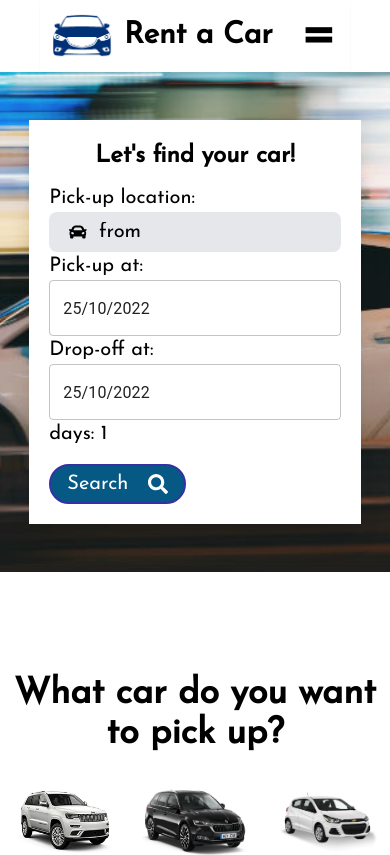
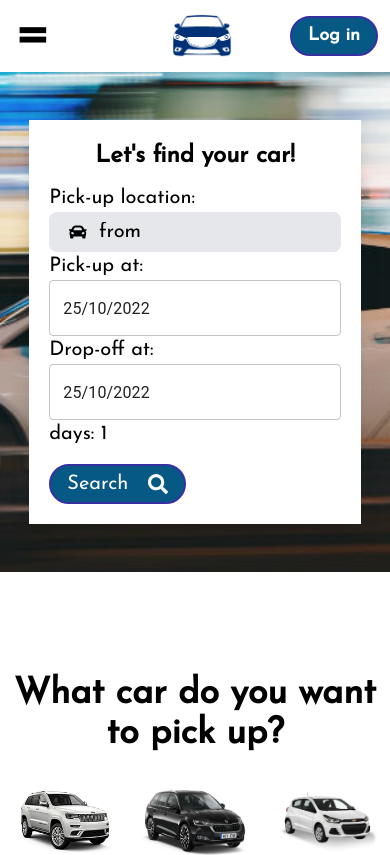
Before and after one commit to zradev/rent-a-car, a React (Create React App) app in the folder client/: page / in a window 390 px wide. Shown: the top 855 px of the page. Built offline with nearby package versions, Linux system fonts and the light colour scheme.

Commit message:
Add UserBubble component in client

```diff
--- /dev/null
+++ b/client/src/components/auth/UserBubble.tsx
@@ -0,0 +1,46 @@
+import React, { useState, useContext } from "react";
+import AuthContext from "../../context/AuthProvider";
+import { Link } from "react-router-dom";
+
+const UserBubble = () => {
+  const [isOpen, setIsOpen] = useState(false);
+  const { logout, auth } = useContext(AuthContext);
+  return (
+    <div
+      className="relative flex flex-col justify-center items-center text-center select-none bg-gray-200 rounded-full w-[40px] h-[40px] md:w-9 md:h-9 md:ml-3 cursor-pointer border hover:border-gray-300"
+      onClick={() => {
+        setTimeout(() => setIsOpen((prev) => !prev), 100);
+      }}
+    >
+      {
+        // display profile picture if you add file system to store images
+      }
+      <p className="m-auto"> {auth?.firstName[0].toLocaleUpperCase()}</p>
+      {isOpen && (
+        <ul
+          className={`fixed md:absolute top-[10%] md:top-[100%] w-full h-full md:h-auto md:w-[115px] bg-white pt-[105px] md:p-3 text-xl md:text-md text-black md:text-gray-600 md:font-thin  rounded md:border mt-1 cursor-default ${
+            isOpen &&
+            "flex flex-col gap-4 left-[200%] md:left-auto slide-in-left md:animate-none"
+          }`}
+        >
+          <li className="hover:text-gray-800">
+            <Link to="/profile">Profile</Link>
+          </li>
+          {auth?.role === "admin" && (
+            <li>
+              <Link to="/new-car">Add Car</Link>
+            </li>
+          )}
+          <li>
+            <Link to="/my-rents">My Rents</Link>
+          </li>
+          <li>
+            <button onClick={logout}>Sign out</button>
+          </li>
+        </ul>
+      )}
+    </div>
+  );
+};
+
+export default UserBubble;
--- a/client/src/components/header/components/Navbar.tsx
+++ b/client/src/components/header/components/Navbar.tsx
@@ -2,23 +2,25 @@ import React, { useState, useContext } from "react";
 import { Link } from "react-router-dom";
 import logo from "../../../assets/images/logo/logo.jpg";
 import AuthContext from "./../../../context/AuthProvider";
+import UserBubble from "../../auth/UserBubble";
 
 const Navbar = () => {
   const [isNavbarOpen, setIsNavbarOpen] = useState(false);
   const [preventAnimationOnLoad, setPreventAnimationOnLoad] = useState(true);
-  const { auth, logout } = useContext(AuthContext);
-  console.log(auth);
+  const { auth } = useContext(AuthContext);
 
   return (
-    <nav className=" bg-white shadow-sm  p-3 mx-10">
-      <div className=" flex items-center justify-between w-full text-black font-semibold text-lg">
-        <div className="relative z-50  flex justify-between w-full md:w-auto">
+    <nav className=" bg-white shadow-sm  p-3 md:mx-10">
+      <div className=" flex items-center w-full text-black font-semibold text-lg">
+        <div className="relative z-50 flex flex-row-reverse md:flex-row justify-between w-[60%] md:w-auto mr-auto">
           <Link
             to="/"
             className="flex justify-center items-center gap-3 hover:text-blue-500"
           >
             <img src={logo} alt="logo" width={60} />
-            <p className=" text-3xl  font-semibold">Rent a Car</p>
+            <p className="hidden md:block text-3xl  font-semibold">
+              Rent a Car
+            </p>
           </Link>
           <button
             onClick={() =>
@@ -54,6 +56,8 @@ const Navbar = () => {
             <li className="hover:text-blue-500">
               <Link to="/about">About Us</Link>
             </li>
+          </ul>
+        </div>
         {!auth ? (
           <Link to="/login">
             <button className="text-white bg-sky-800 text-start w-fit border-2 border-indigo-800	 p-1 px-4 rounded-full">
@@ -61,10 +65,8 @@ const Navbar = () => {
             </button>
           </Link>
         ) : (
-              <button onClick={logout}>Log Out</button>
+          <UserBubble />
         )}
-          </ul>
-        </div>
       </div>
     </nav>
   );
--- a/client/src/utils/interfaces.ts
+++ b/client/src/utils/interfaces.ts
@@ -10,4 +10,5 @@ export interface IAuth {
   lastName: string;
   email: string;
   phone: string;
+  role: string;
 }
```
Lines whose indentation alone changed are shown as unchanged.
